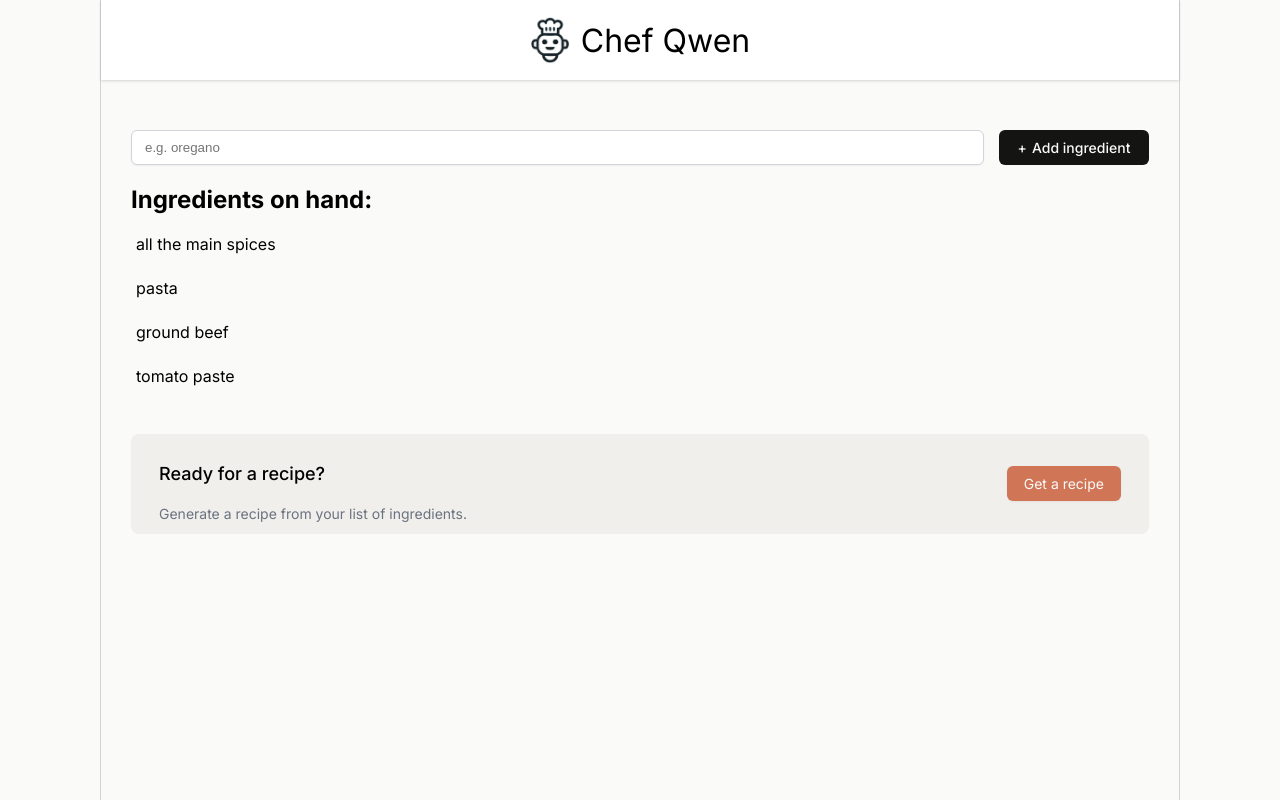
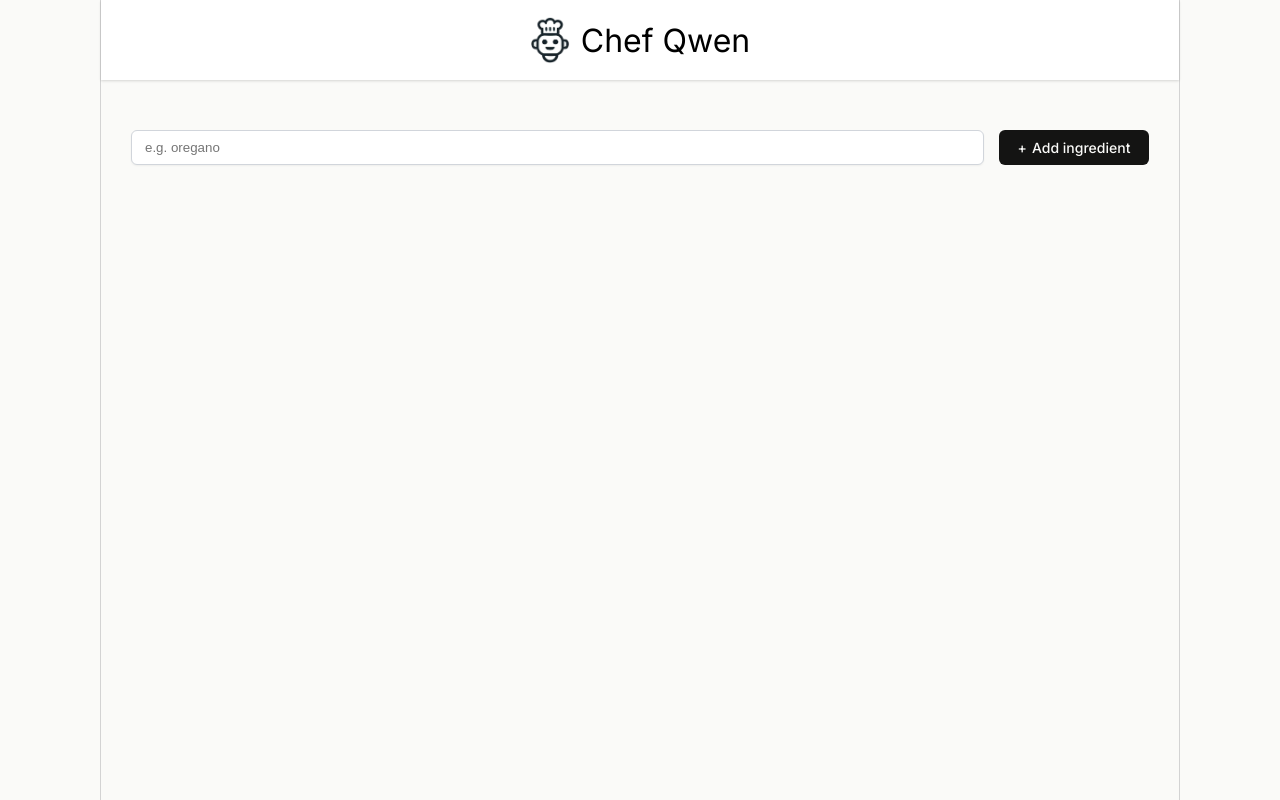
Before and after one commit to matejmilankov/ChefQwen, a React (Vite) app: page / in a window 1280 px wide. Built offline with nearby package versions, Linux system fonts and the light colour scheme; no server answers; what @huggingface/inference would draw is missing.

Commit message:
Validation for same ingredients

```diff
--- a/src/Chat.jsx
+++ b/src/Chat.jsx
@@ -5,15 +5,24 @@ import { getRecipeFromMistral } from "./ai";
 
 
 export function Chat() {
-    const [ingredients, setIngredients] = useState(
-        ["all the main spices", "pasta", "ground beef", "tomato paste"]
-    );
+    const [ingredients, setIngredients] = useState([]);
 
     const [recipe, setRecipe] = useState("");
 
+    const checkIngredients = (ingredient) => {
+        return ingredients.some(
+            item => item.toLowerCase() === ingredient.toLowerCase()
+        );
+    }
+
     const addIngredient = (formData) => {
         const newIngredient = formData.get("ingredient");
+        if(checkIngredients(newIngredient)) {
+            alert("Ingrident already exits");
+            return;
+        }
         setIngredients(prev => [...prev, newIngredient]);
+        console.log(ingredients);
     }
 
     const removeIngredient = (ingredient) => {
```
